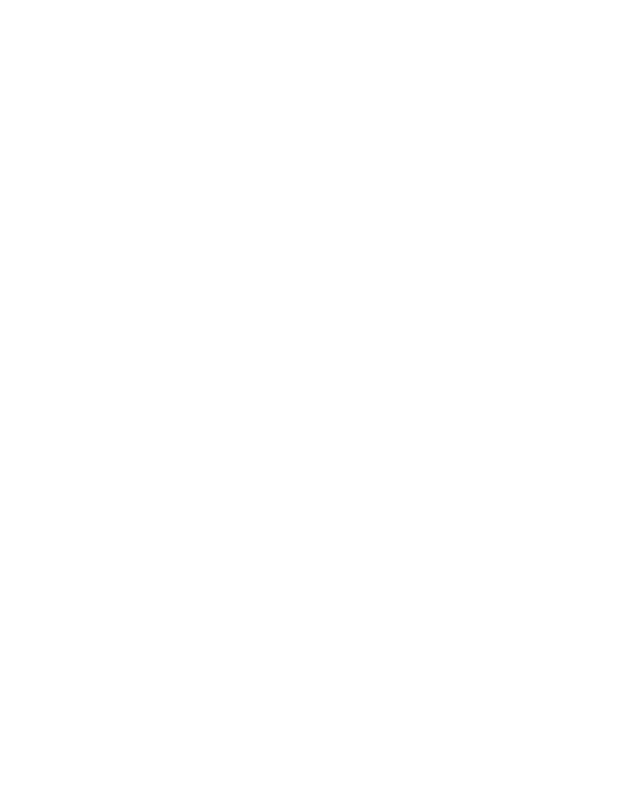
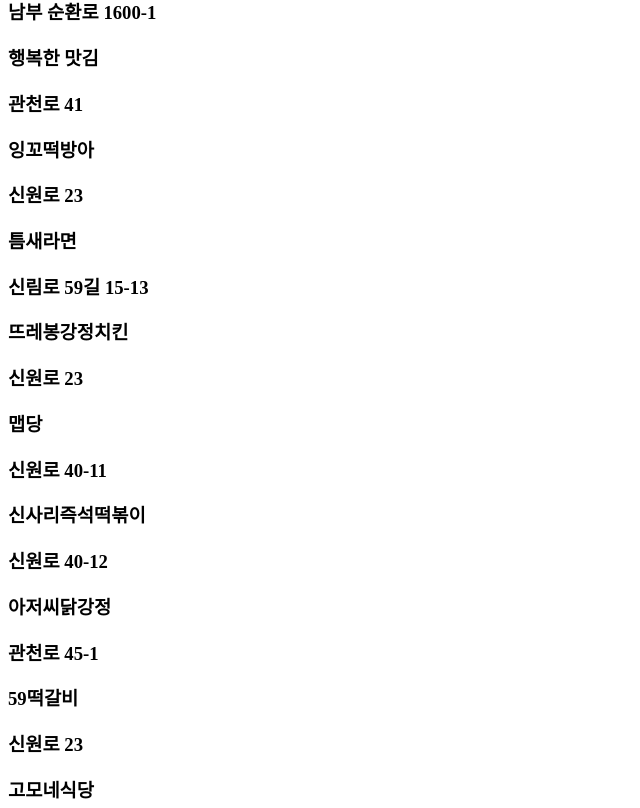
Before and after one commit to ChoSounhyung/SRS, a React (Create React App) app: page /#/list in a window 1280 px wide. Shown: the part 192-1000 px from the top of the page, without its empty margins (0-640 px from the left). Before the commit the page ends 800 px from the top, so only its background shows below. Built offline with nearby package versions, Linux system fonts and the light colour scheme.

Commit message:
id 추가, json 파일 읽어옴

```diff
--- a/src/Sangjum_list.json
+++ b/src/StoreData.json
@@ -1,65 +1,70 @@
 [
     {
+        "id" : 1,
         "name": "카페베네",
         "address" : "남부 순환로 1600-1"
     },
-    {
+    {   "id" : 2,
         "name": "행복한 맛김",
         "address" : "관천로 41"
     },
     {
+        "id" : 3,
         "name": "잉꼬떡방아",
         "address" : "신원로 23"
     },
     {
+        "id" : 4,
         "name": "틈새라면",
         "address" : "신림로 59길 15-13"
     },
     {
-        "name": "뜨레봉 닭강정",
+        "id" : 5,
+        "name": "뜨레봉강정치킨",
         "address" : "신원로 23"
     },
     {
+        "id" : 6,
         "name": "맵당",
         "address" : "신원로 40-11"
     },
     {
+        "id" : 7,
         "name": "신사리즉석떡볶이",
         "address" : "신원로 40-12"
     },
     {
+        "id" : 8,
         "name": "아저씨닭강정",
         "address" : "관천로 45-1"
     },
     {
+        "id" : 9,
         "name": "59떡갈비",
         "address" : "신원로 23"
     },
     {
-        "name": "고모네정육식당",
+        "id" : 10,
+        "name": "고모네식당",
         "address" : "신원로 23"
     },
     {
-        "name": "시장분식",
-        "address" : "관천로 19"
-    },
-    {
+        "id" : 11,
         "name": "시장탕수육",
         "address" : "관천로 19"
     },
     {
-        "name": "이태리안경",
-        "address" : "신림로 327"
-    },
-    {
+        "id" : 12,
         "name": "킹콩부대찌개",
         "address" : "신림로 59길 15-12"
     },
     {
+        "id" : 13,
         "name": "원조홍어",
         "address" : "신원로 5길 13"
     },
     {
+        "id" : 14,
         "name": "백암왕순대&왕냉면",
         "address" : "신원로 39"
     }
--- a/src/components/Navigation.js
+++ b/src/components/Navigation.js
@@ -3,14 +3,8 @@ import {Link} from "react-router-dom";
 
 import "./Navigation.css"
 
-const nav_menu = ["LIST", "SMTI"]
-
 class Navigation extends React.Component {
     render() {
-        const textDecoration = {
-            textDecoration: 'underline #3CB432',
-        };
-
         return (
             <div className="nav">
                 <Link to="/list" className="nav_text" id="lsit">LIST</Link>
--- a/src/routes/List.js
+++ b/src/routes/List.js
@@ -1,8 +1,24 @@
 import React from "react";
+import storeData from "../StoreData.json"
+
+function Store({ name, address }) {
+    return (
+        <div>
+            <h3>{name}</h3>
+            <h3>{address}</h3>
+        </div>
+    );
+}
 
 class List extends React.Component {
     render() {
-        return <h1>List page</h1>
+        return (
+            <div>
+                {storeData.map(store => (
+                    <Store key={store.id} name={store.name} address={store.address} />
+                ))}
+            </div>
+        );
     }
 }
 export default List;
```
